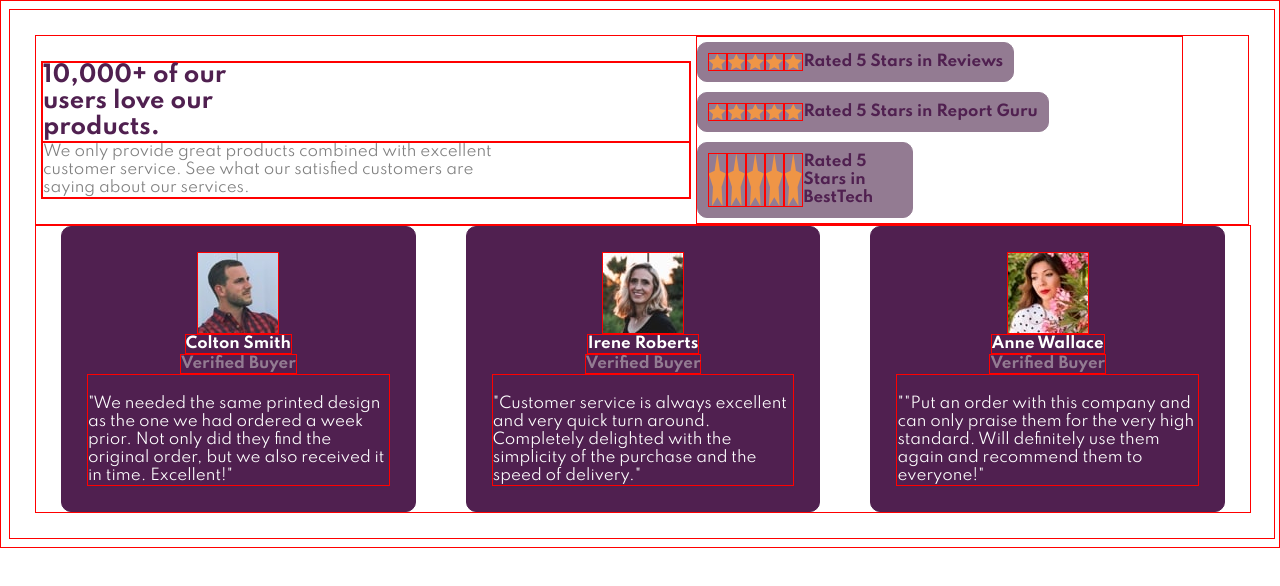
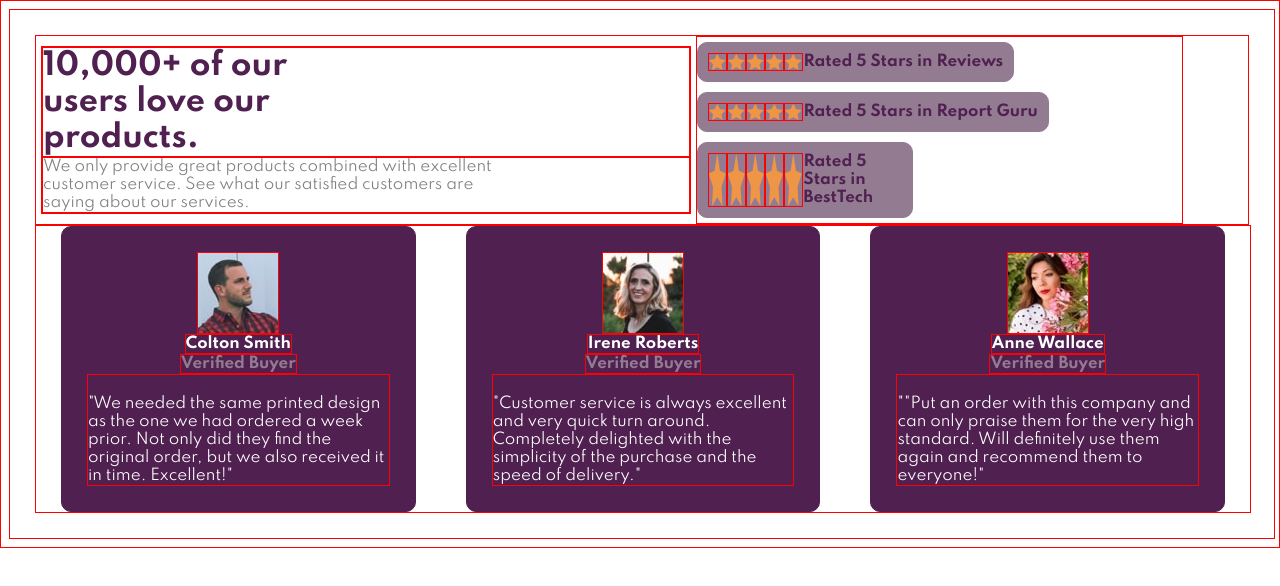
Before and after one commit to OperationNorthwoods/SocialProof, a plain HTML site: page social-proof-section-master/index.html in a window 1280 px wide. Drawn offline with Linux system fonts and the light colour scheme.

Commit message:
Update app.css
same as previous

```diff
--- a/social-proof-section-master/app.css
+++ b/social-proof-section-master/app.css
@@ -88,6 +88,8 @@ width: 53.5%;
 margin: 0px 0px;
 color: hsl(300, 43%, 22%);
 font-weight: 700;
+font-size: 30px;
+/* line-height: 2em; lol this looks dum*/
 }
 
 .main-headline p {
```
